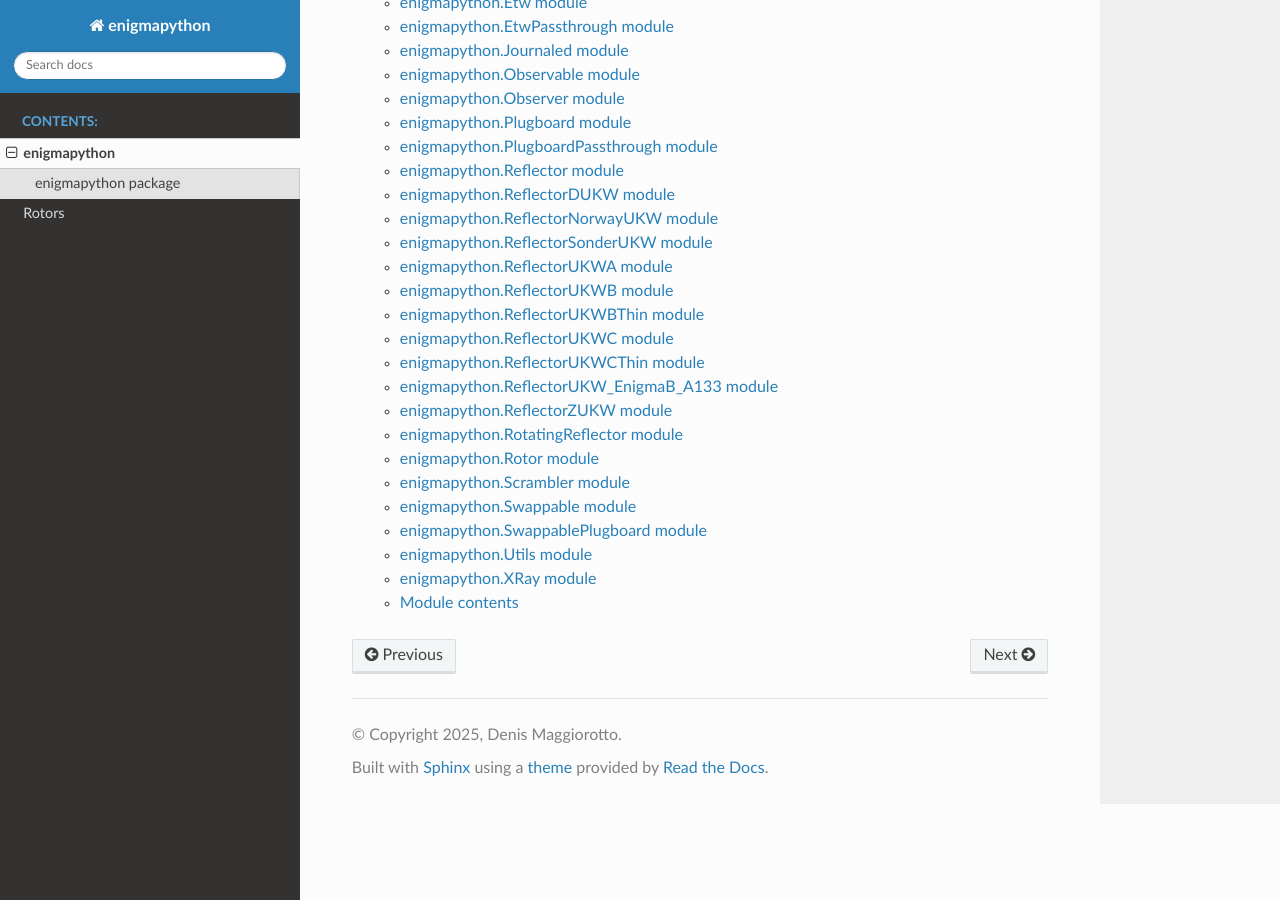
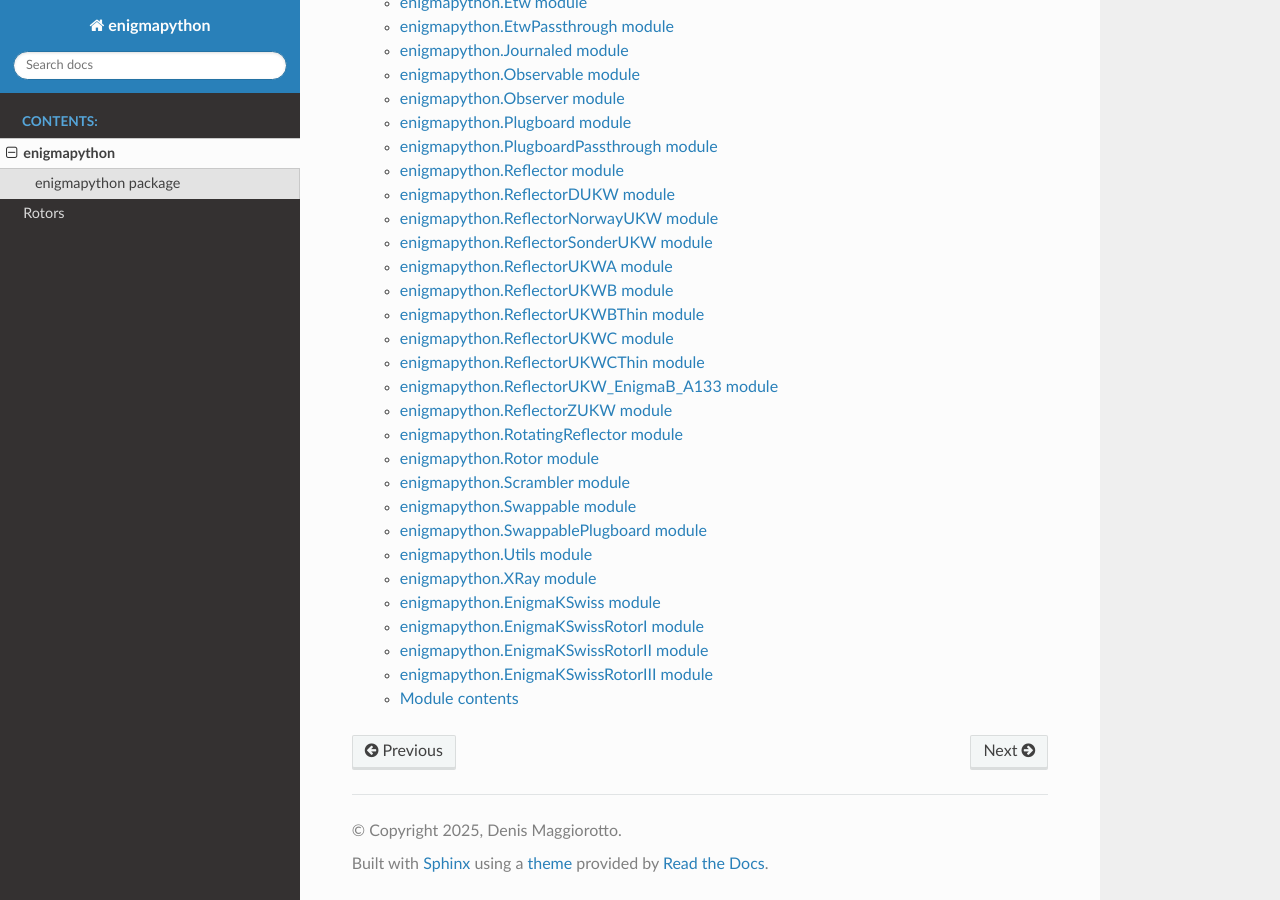
Before and after one commit to denismaggior8/enigma-python, a Sphinx documentation site: the page built from docs/modules.rst, in a window 1280 px wide and 900 px high, scrolled down 1549 px. Built offline with Sphinx 7.4.7 and the Read the Docs theme 3.1.0, drawn with Linux system fonts in a browser that asks for light colours.

Commit message:
docs: add EnigmaKSwiss and associated rotor classes to documentation and class diagrams

```diff
--- a/docs/enigmapython.rst
+++ b/docs/enigmapython.rst
@@ -644,6 +644,38 @@ enigmapython.XRay module
    :show-inheritance:
    :undoc-members:
 
+enigmapython.EnigmaKSwiss module
+--------------------------------
+
+.. automodule:: enigmapython.EnigmaKSwiss
+   :members:
+   :show-inheritance:
+   :undoc-members:
+
+enigmapython.EnigmaKSwissRotorI module
+--------------------------------------
+
+.. automodule:: enigmapython.EnigmaKSwissRotorI
+   :members:
+   :show-inheritance:
+   :undoc-members:
+
+enigmapython.EnigmaKSwissRotorII module
+---------------------------------------
+
+.. automodule:: enigmapython.EnigmaKSwissRotorII
+   :members:
+   :show-inheritance:
+   :undoc-members:
+
+enigmapython.EnigmaKSwissRotorIII module
+----------------------------------------
+
+.. automodule:: enigmapython.EnigmaKSwissRotorIII
+   :members:
+   :show-inheritance:
+   :undoc-members:
+
 Module contents
 ---------------
 
```
Also changed, not shown: docs/classdiagram/enigmapython.md (+30 -0 lines).
